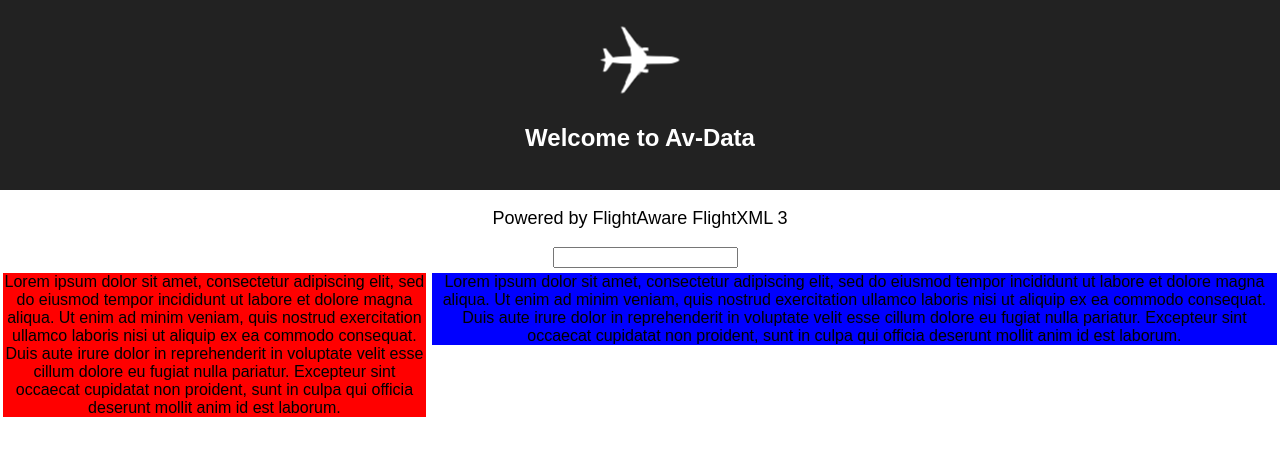
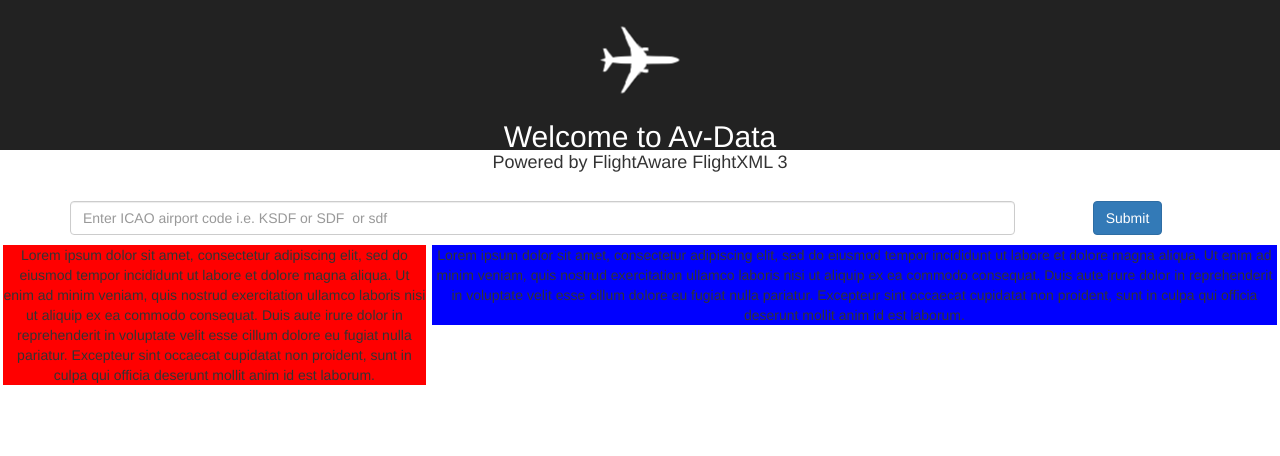
Before and after one commit to SYoung82/av-data-react, a React (Create React App) app: page / in a window 1280 px wide. Shown: the top 456 px of the page. Built offline with nearby package versions, Linux system fonts and the light colour scheme.

Commit message:
Push state up from SearchBar to StateContainer

```diff
--- a/src/App.css
+++ b/src/App.css
@@ -46,5 +46,5 @@
 
 .SearchBar {
   width: 100%;
-  margin: 5px;
+  margin-bottom: 10px;
 }
--- a/src/App.js
+++ b/src/App.js
@@ -1,7 +1,8 @@
 import React, { Component } from 'react';
 import airplaneLogo from './img/airplane-logo.svg';
 import './App.css';
-import SearchBar from './components/SearchBar.js'
+import 'bootstrap/dist/css/bootstrap.css';
+import StateContainer from './containers/StateContainer.js';
 
 class App extends Component {
   render() {
@@ -14,17 +15,7 @@ class App extends Component {
         <p className="App-intro">
           Powered by FlightAware FlightXML 3
         </p>
-        <div>
-          <SearchBar />
-        </div>
-        <div className="Main">
-          <div className="Left MainChild">
-          Lorem ipsum dolor sit amet, consectetur adipiscing elit, sed do eiusmod tempor incididunt ut labore et dolore magna aliqua. Ut enim ad minim veniam, quis nostrud exercitation ullamco laboris nisi ut aliquip ex ea commodo consequat. Duis aute irure dolor in reprehenderit in voluptate velit esse cillum dolore eu fugiat nulla pariatur. Excepteur sint occaecat cupidatat non proident, sunt in culpa qui officia deserunt mollit anim id est laborum.
-          </div>
-          <div className="Right MainChild">
-          Lorem ipsum dolor sit amet, consectetur adipiscing elit, sed do eiusmod tempor incididunt ut labore et dolore magna aliqua. Ut enim ad minim veniam, quis nostrud exercitation ullamco laboris nisi ut aliquip ex ea commodo consequat. Duis aute irure dolor in reprehenderit in voluptate velit esse cillum dolore eu fugiat nulla pariatur. Excepteur sint occaecat cupidatat non proident, sunt in culpa qui officia deserunt mollit anim id est laborum.
-          </div>
-        </div>
+          <StateContainer />
       </div>
     );
   }
--- a/src/components/SearchBar.js
+++ b/src/components/SearchBar.js
@@ -1,28 +1,48 @@
-import React, { Component } from 'react'
+import React, { Component } from 'react';
+import { Button, FormControl, FormGroup, Grid, Row, Col } from 'react-bootstrap';
 
 export default class SearchBar extends Component {
     constructor(props) {
-        super(props)
+        super(props);
 
-        this.state = { term: '' }
+        this.state = { value: '' };
+        this.handleChange = this.handleChange.bind(this);
+        this.handleSubmit = this.handleSubmit.bind(this);
+    }
+
+    handleChange(e) {
+        this.setState({ value: e.target.value });
+    }
+
+    handleSubmit(e) {
+        this.props.onSubmit(this.state.value)
     }
 
     render() {
         return (
-            <div className="SearchBar">
-                <input
-                    onChange={ event => {
-                      console.log(event.target.value);
-                      this.setState({term: event.target.value})
-                    }}
-                    value={this.state.term}
-                />
-            </div>
+            <Grid  className="SearchBar">
+            <Row>
+                <form>
+                    <FormGroup>
+                    <Col md={10}>
+                        <FormControl
+                            type='text'
+                            placeholder="Enter ICAO airport code i.e. KSDF or SDF  or sdf"
+                            value={this.state.value}
+                            onChange={this.handleChange}
+                        />
+                    </Col>
+                    <Col md={2}>
+                        <Button
+                            type='submit'
+                            bsStyle="primary"
+                            onClick={this.handleSubmit}>Submit</Button>
+                    </Col>
+                    </FormGroup>
+                </form>
+            </Row>
+            </Grid>
         )
     }
 
-    onInputChange(term) {
-        this.setState({term})
-        this.props.onSearchTermChange(term)
-    }
 }
--- /dev/null
+++ b/src/containers/StateContainer.js
@@ -0,0 +1,45 @@
+import React, { Component } from 'react';
+import SearchBar from '../components/SearchBar.js'
+
+export default class StateContainer extends Component {
+    constructor(props) {
+        super(props)
+
+        this.state = {
+          searchTerm: '',
+          airports: [],
+          aircraft: []
+        }
+    }
+
+    onSubmit(airport) {
+        this.fetchAirport(airport);
+        this.fetchAircraft(airport);
+    }
+
+    fetchAirport(airport) {
+        console.log('Fetching airport ' + airport);
+    }
+
+    fetchAircraft(airport) {
+        console.log('Fetching aircraft');
+    }
+
+    render() {
+        return (
+        <div>
+            <div>
+                <SearchBar onSubmit={ this.onSubmit.bind(this) } />
+            </div>
+            <div className="Main">
+                <div className="Left MainChild">
+                    Lorem ipsum dolor sit amet, consectetur adipiscing elit, sed do eiusmod tempor incididunt ut labore et dolore magna aliqua. Ut enim ad minim veniam, quis nostrud exercitation ullamco laboris nisi ut aliquip ex ea commodo consequat. Duis aute irure dolor in reprehenderit in voluptate velit esse cillum dolore eu fugiat nulla pariatur. Excepteur sint occaecat cupidatat non proident, sunt in culpa qui officia deserunt mollit anim id est laborum.
+                </div>
+                <div className="Right MainChild">
+                    Lorem ipsum dolor sit amet, consectetur adipiscing elit, sed do eiusmod tempor incididunt ut labore et dolore magna aliqua. Ut enim ad minim veniam, quis nostrud exercitation ullamco laboris nisi ut aliquip ex ea commodo consequat. Duis aute irure dolor in reprehenderit in voluptate velit esse cillum dolore eu fugiat nulla pariatur. Excepteur sint occaecat cupidatat non proident, sunt in culpa qui officia deserunt mollit anim id est laborum.
+                </div>
+            </div>
+        </div>
+        )
+    }
+}
```
